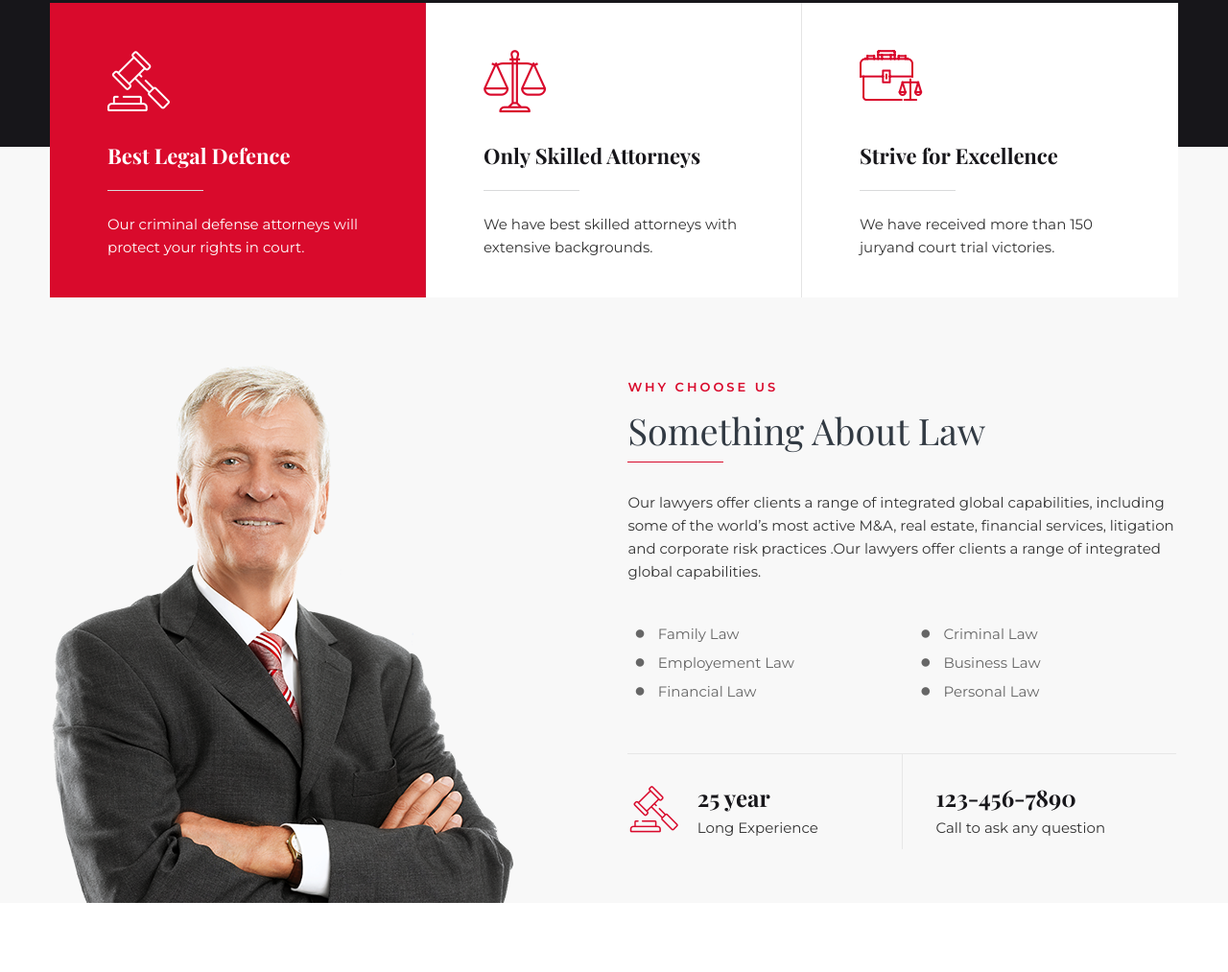
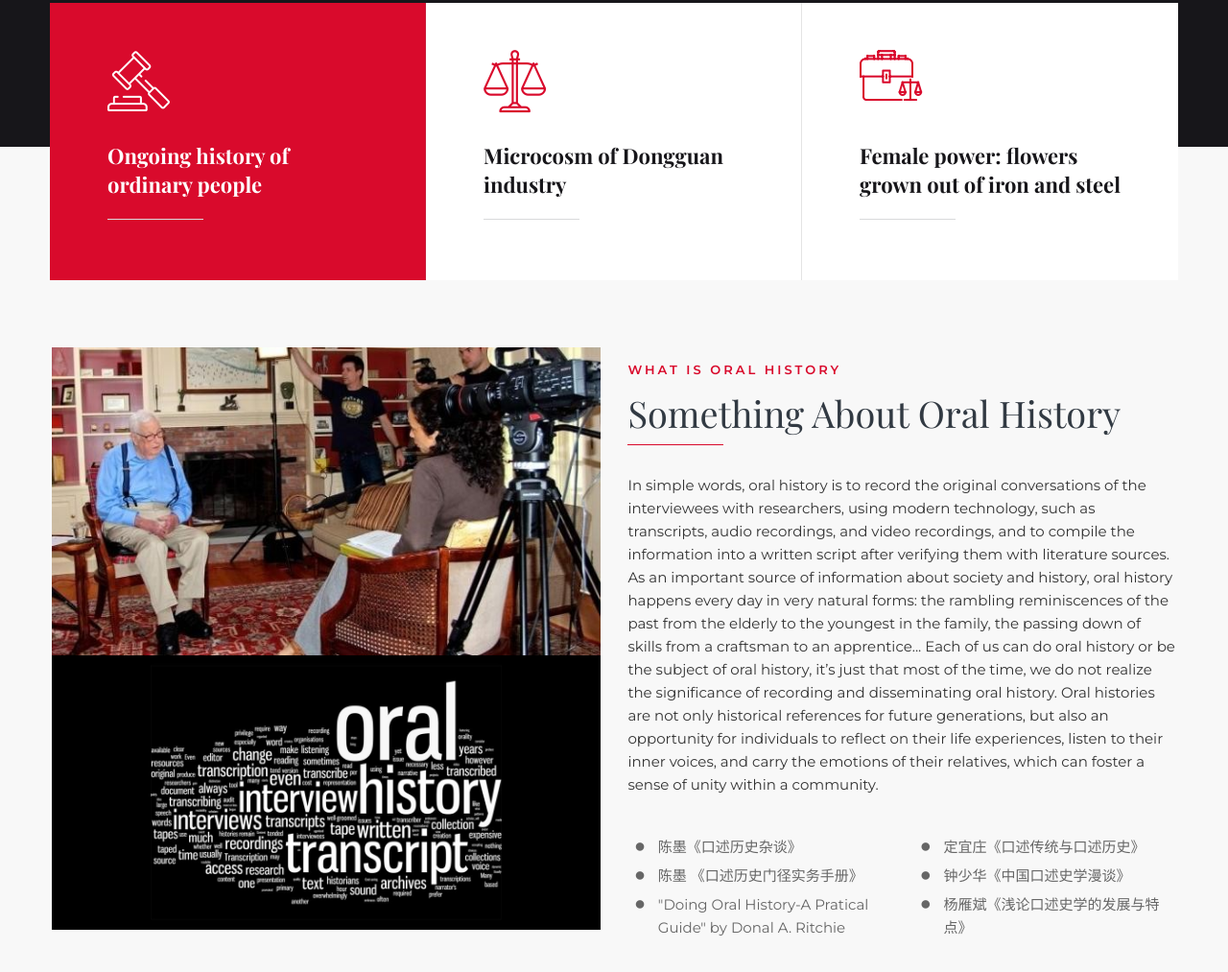
Before and after one commit to Pacmoon/IDOH.github.io, a plain HTML site: page index.html in a window 1280 px wide. Shown: the part 1785-2798 px from the top of the page at 96% size. Drawn offline with nearby package versions, Linux system fonts and the light colour scheme; a web font is replaced by a local one.

Commit message:
Logo Section + Oral History intro update

```diff
--- a/index.html
+++ b/index.html
@@ -59,7 +59,7 @@
 									</li>
 									<li>
 										<i class="pbmit-base-icon-phone"></i>
-										<span>Make a call: </span>+1 (212) 255-5511
+										<span>Make a call: </span>+86 18825813631
 									</li>
 									<li>
 										<i class="pbmit-base-icon-envelope"></i>
@@ -102,8 +102,8 @@
 									<div class="site-branding">
 										<span class="site-title">
 											<a href="index.html">
-												<img class="logo-img" src="images/homepage-3/logo-white.png" alt="Attorco">
-												<img class="sticky-logo" src="images/homepage-3/logo.png" alt="Attorco">
+												<img class="logo-img" src="images/homepage-3/IDOH_Logo.png" alt="Attorco">
+												<img class="sticky-logo" src="images/homepage-3/IDOH_Logo.png" alt="Attorco">
 											</a>
 										</span>
 									</div>
@@ -457,14 +457,11 @@
 													<div class="pbmit-vc_cta3-content">
 													<div class="pbmit-vc_cta3-content-header pbmit-wrap">
 														<div class="pbmit-vc_cta3-headers pbmit-wrap-cell">
-															<h2 class="pbmit-custom-heading ">Best Legal Defence</h2>
-														</div>
-													</div>
-													</div>
-												</div>
-											</div>
-											<div class="pbmit-cta3-content-wrapper">Our criminal defense attorneys will<br>
-												protect your rights in court.
+															<h2 class="pbmit-custom-heading ">Ongoing history of ordinary people</h2>
+														</div>
+													</div>
+													</div>
+												</div>
 											</div>
 										</div>
 									</div>
@@ -484,14 +481,11 @@
 													<div class="pbmit-vc_cta3-content">
 													<div class="pbmit-vc_cta3-content-header pbmit-wrap">
 														<div class="pbmit-vc_cta3-headers pbmit-wrap-cell">
-															<h2 class="pbmit-custom-heading ">Only Skilled Attorneys</h2>
-														</div>
-													</div>
-													</div>
-												</div>
-											</div>
-											<div class="pbmit-cta3-content-wrapper">We have best skilled attorneys with<br>
-												extensive backgrounds.
+															<h2 class="pbmit-custom-heading ">Microcosm of Dongguan industry</h2>
+														</div>
+													</div>
+													</div>
+												</div>
 											</div>
 										</div>
 									</div>
@@ -511,14 +505,11 @@
 													<div class="pbmit-vc_cta3-content">
 													<div class="pbmit-vc_cta3-content-header pbmit-wrap">
 														<div class="pbmit-vc_cta3-headers pbmit-wrap-cell">
-															<h2 class="pbmit-custom-heading">Strive for Excellence</h2>
-														</div>
-													</div>
-													</div>
-												</div>
-											</div>
-											<div class="pbmit-cta3-content-wrapper">We have received more than 150<br>
-												juryand court trial victories.
+															<h2 class="pbmit-custom-heading">Female power: flowers grown out of iron and steel</h2>
+														</div>
+													</div>
+													</div>
+												</div>
 											</div>
 										</div>
 									</div>
@@ -536,30 +527,33 @@
 					<div class="row">
 						<div class="col-md-6">
 							<figure>
-								<img src="images/homepage-1/img-01.png" class="img-fluid" alt="">
+								<img src="images/homepage-1/Oral_History_pic.jpg" class="img-fluid" alt="">
+							</figure>
+							<figure>
+								<img src="images/homepage-1/Oral_History_pic_2.jpg" class="img-fluid" alt="">
 							</figure>
 						</div>
 						<div class="col-md-6">
 							<div class="about-one-rightbox">
 								<div class="pbmit-heading-subheading">
-									<h4 class="pbmit-subtitle">Why Choose us</h4>
-									<h2 class="pbmit-title">Something About Law</h2>
-								</div>
-								<p>Our lawyers offer clients a range of integrated global capabilities, including some of the world’s most active M&A, real estate, financial services, litigation and corporate risk practices .Our lawyers offer clients a range of integrated global capabilities.</p>
+									<h4 class="pbmit-subtitle">WHAT IS ORAL HISTORY</h4>
+									<h2 class="pbmit-title">Something About Oral History</h2>
+								</div>
+								<p>In simple words, oral history is to record the original conversations of the interviewees with researchers, using modern technology, such as transcripts, audio recordings, and video recordings, and to compile the information into a written script after verifying them with literature sources. As an important source of information about society and history, oral history happens every day in very natural forms: the rambling reminiscences of the past from the elderly to the youngest in the family, the passing down of skills from a craftsman to an apprentice... Each of us can do oral history or be the subject of oral history, it’s just that most of the time, we do not realize the significance of recording and disseminating oral history. Oral histories are not only historical references for future generations, but also an opportunity for individuals to reflect on their life experiences, listen to their inner voices, and carry the emotions of their relatives, which can foster a sense of unity within a community.</p>
 								<div class="row">
 									<div class="col-md-6">
 										<ul class="list-group list-group-borderless">
 											<li class="list-group-item">
 												<i class="fa fa-circle"></i>
-												<span>Family Law</span>
+												<span>陈墨《口述历史杂谈》</span>
 											</li>
 											<li class="list-group-item">
 												<i class="fa fa-circle"></i>
-												<span>Employement Law</span>
+												<span>陈墨 《口述历史门径实务手册》</span>
 											</li>
 											<li class="list-group-item">
 												<i class="fa fa-circle"></i>
-												<span>Financial Law</span>
+												<span>"Doing Oral History-A Pratical Guide" by Donal A. Ritchie</span>
 											</li>
 										</ul>
 									</div>
@@ -567,77 +561,19 @@
 										<ul class="list-group list-group-borderless">
 											<li class="list-group-item">
 												<i class="fa fa-circle"></i>
-												<span>Criminal Law</span>
+												<span>定宜庄《口述传统与口述历史》</span>
 											</li>
 											<li class="list-group-item">
 												<i class="fa fa-circle"></i>
-												<span>Business Law</span>
+												<span>钟少华《中国口述史学漫谈》</span>
 											</li>
 											<li class="list-group-item">
 												<i class="fa fa-circle"></i>
-												<span>Personal Law</span>
+												<span>杨雁斌《浅论口述史学的发展与特点》 </span>
 											</li>
 										</ul>
 									</div>
 								</div>
-								<div class="about-one-ihbox">
-									<div class="row">
-										<div class="col-md-6">
-											<div class="pbmit-ihbox-style-2">
-												<div class="pbmit-ihbox-inner">
-													<div class="pbmit-ihbox-heading-with-icon">
-														<div class="pbmit-ihbox-icon ">
-															<div class="pbmit-ihbox-icon-wrapper">
-																<i class="pbmit-attorco-business-icon pbmit-attorco-business-icon-auction"></i>
-															</div>
-														</div>
-														<div class="pbmit-ihbox-heading">
-															<div class="pbmit-vc_general pbmit-vc_cta3 pbmit-cta3-only">
-																<div class="pbmit-vc_cta3_content-container">
-																<div class="pbmit-vc_cta3-content">
-																	<div class="pbmit-vc_cta3-content-header pbmit-wrap">
-																		<div class="pbmit-vc_cta3-headers pbmit-wrap-cell">
-																			<h2 class="pbmit-custom-heading">25 year</h2>
-																		</div>
-																	</div>
-																</div>
-																</div>
-															</div>
-															<div class="pbmit-ihbox-contents">
-																<div class="pbmit-cta3-content-wrapper">Long Experience</div>
-															</div>
-														</div>
-													</div>
-												</div>
-											</div>
-										</div>
-										<div class="col-md-6">
-											<div class="pbmit-ihbox-style-2">
-												<div class="pbmit-ihbox-inner">
-													<div class="pbmit-ihbox-heading-with-icon">
-														<div class="pbmit-ihbox-icon ">
-															<div class="pbmit-ihbox-icon-wrapper"></div>
-														</div>
-														<div class="pbmit-ihbox-heading">
-															<div class="pbmit-vc_general pbmit-vc_cta3 pbmit-cta3-only">
-																<div class="pbmit-vc_cta3_content-container">
-																<div class="pbmit-vc_cta3-content">
-																	<div class="pbmit-vc_cta3-content-header pbmit-wrap">
-																		<div class="pbmit-vc_cta3-headers pbmit-wrap-cell">
-																			<h2 class="pbmit-custom-heading">123-456-7890</h2>
-																		</div>
-																	</div>
-																</div>
-																</div>
-															</div>
-															<div class="pbmit-ihbox-contents">
-																<div class="pbmit-cta3-content-wrapper">Call to ask any question</div>
-															</div>
-														</div>
-													</div>
-												</div>
-											</div>
-										</div>
 									</div>
 								</div>
 							</div>
```
Also changed, not shown: images/homepage-1/Oral_History_pic.jpg (added), images/homepage-1/Oral_History_pic_2.jpg (added), images/homepage-3/IDOH_Logo.png (added).
